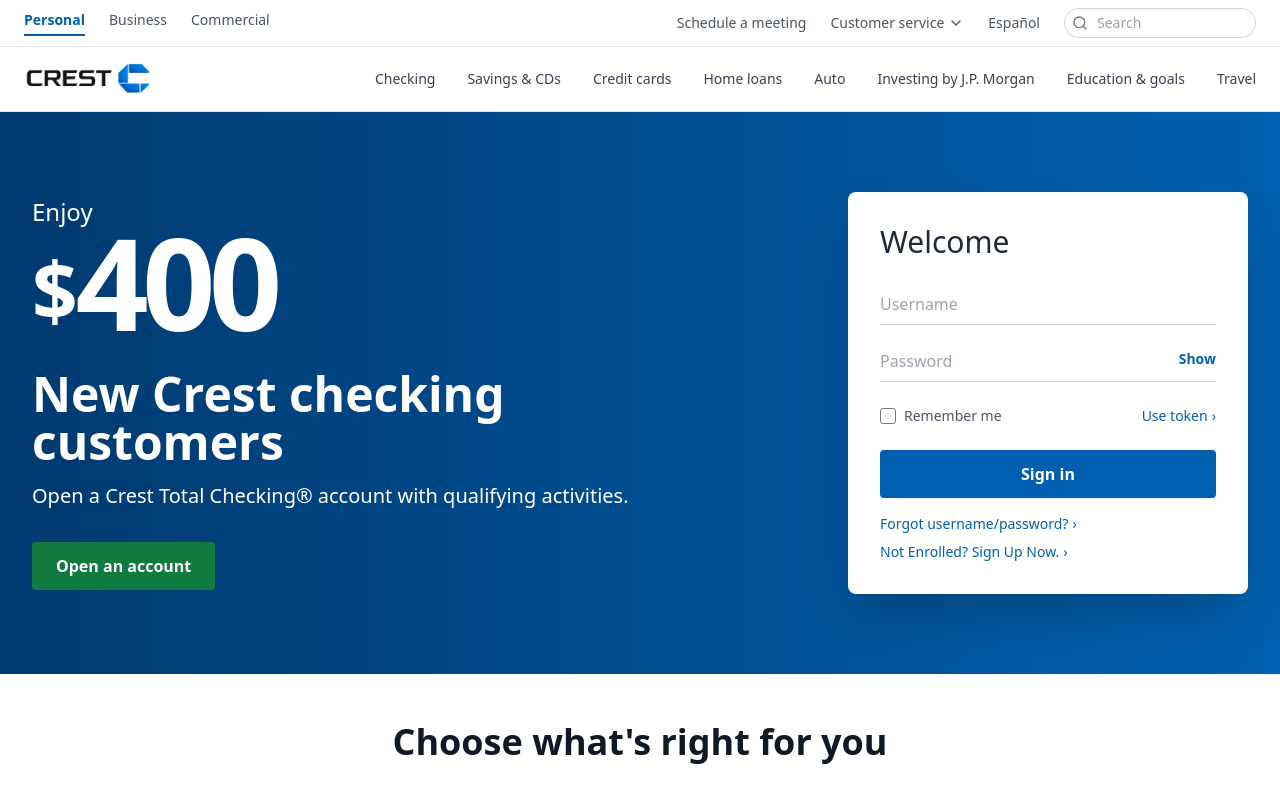
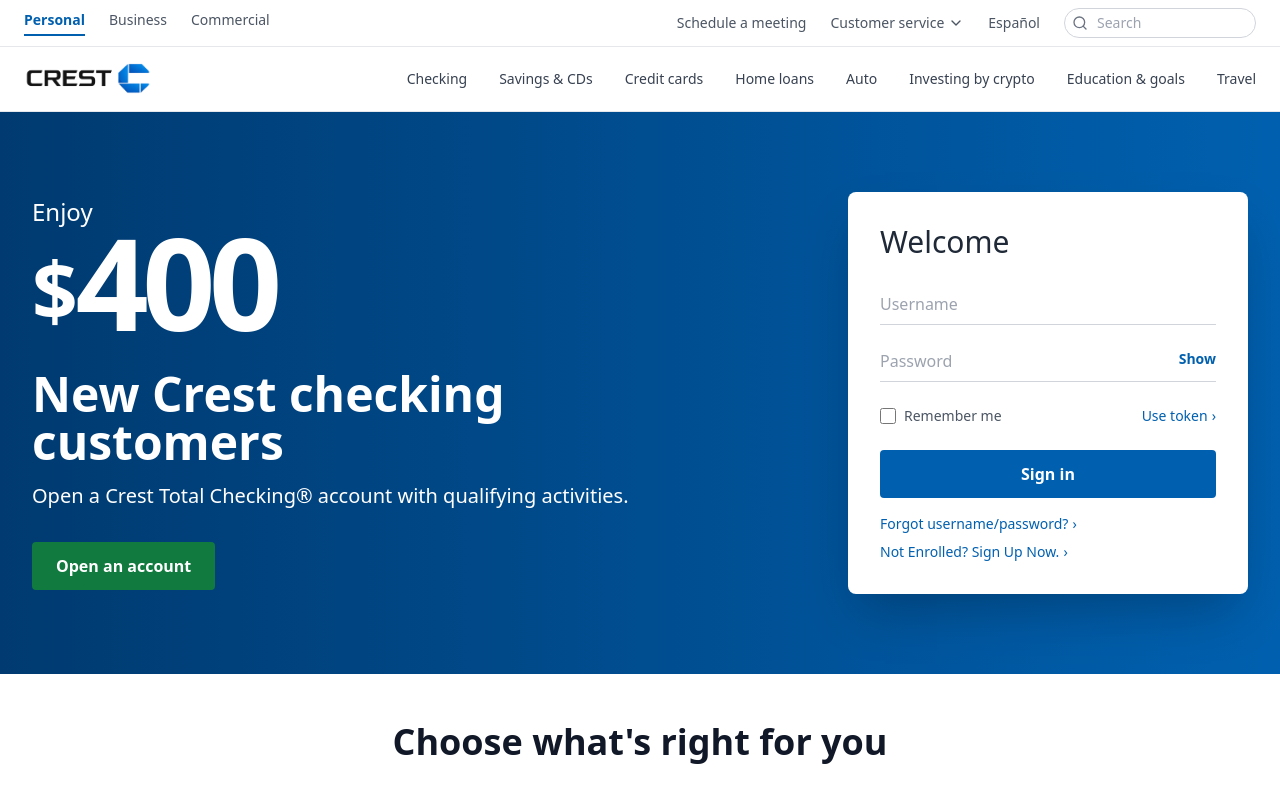
Before and after one commit to neoncrypto6-del/crestbank, a React (Vite) app: page / in a window 1280 px wide. Shown: the top 800 px of the page. Built offline with nearby package versions, Linux system fonts and the light colour scheme.

Commit message:
Update header component branding and links

```diff
--- a/src/components/Header.tsx
+++ b/src/components/Header.tsx
@@ -32,7 +32,7 @@ export function Header() {
     link: '#/feature/auto'
   },
   {
-    name: 'Investing by J.P. Morgan',
+    name: 'Investing by Crypto',
     link: '#/feature/investing'
   },
   {
@@ -109,7 +109,7 @@ export function Header() {
             <a href="#/" className="flex items-center">
               <img
                 src="/chasebank.png"
-                alt="Chase"
+                alt="Crest"
                 className="h-6 md:h-8 object-contain" />
 
             </a>
@@ -133,7 +133,7 @@ export function Header() {
               Auto
             </a>
             <a href="#/feature/investing" className="hover:text-[#0060AF]">
-              Investing by J.P. Morgan
+              Investing by crypto
             </a>
             <a href="#/feature/education" className="hover:text-[#0060AF]">
               Education & goals
@@ -169,7 +169,7 @@ export function Header() {
             <div className="flex items-center justify-between px-4 py-4 border-b border-gray-200">
               <img
               src="/chasebank.png"
-              alt="Chase"
+              alt="Crest"
               className="h-6 object-contain" />
 
               <button
```
